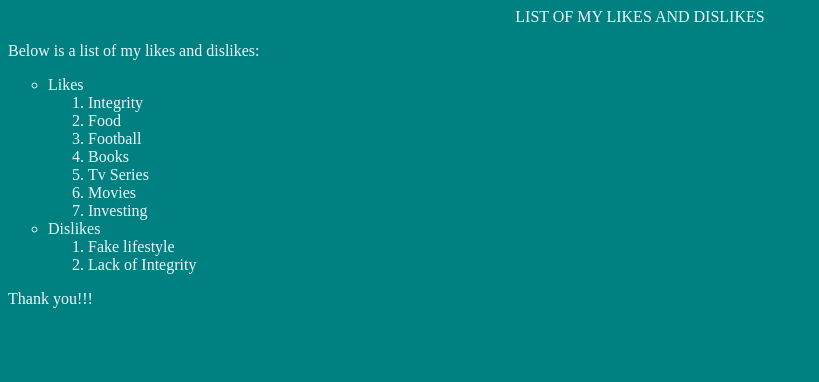
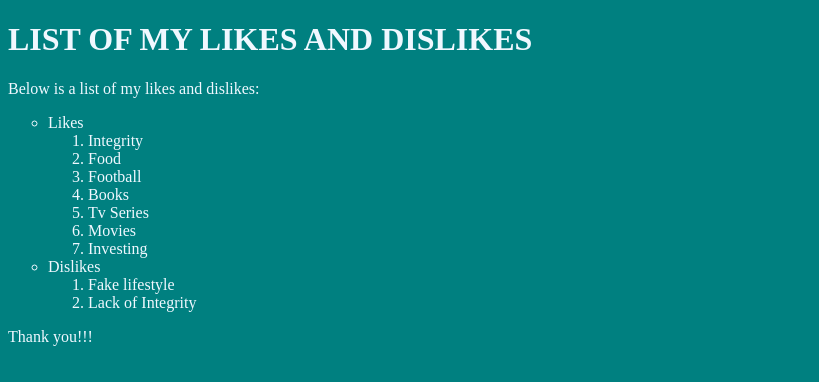
Before and after one commit to iambelloopeyemi/css-cascade-specificity-and-inheritance, a plain HTML site: page index.html in a window 1280 px wide. Shown: the whole page, without its empty margins (0-819 px from the left). Drawn offline with Linux system fonts and the light colour scheme.

Commit message:
refactor the project

```diff
--- a/index.html
+++ b/index.html
@@ -1,22 +1,21 @@
 <!DOCTYPE html>
 <html lang="en">
   <head>
-    <meta charset="UTF-8">
-    <meta http-equiv="X-UA-Compatible" content="IE=edge">
-    <meta name="viewport" content="width=device-width, initial-scale=1.0">
+    <meta charset="UTF-8" />
+    <meta http-equiv="X-UA-Compatible" content="IE=edge" />
+    <meta name="viewport" content="width=device-width, initial-scale=1.0" />
     <title>CSS Cascade, Specificity and Inheritance</title>
-    <link rel="stylesheet" href="./style.css">
+    <link rel="stylesheet" href="./style.css" />
   </head>
   <body>
-    <header>
-        list of my likes and dislikes
-    </header>
+    <h1>list of my likes and dislikes</h1>
 
     <section>
       <p>Below is a list of my likes and dislikes:</p>
 
       <ul class="first_class-list-style">
-            <li>Likes
+        <li>
+          Likes
           <ol id="first_id-list-style">
             <li>Integrity</li>
             <li>Food</li>
@@ -27,7 +26,9 @@
             <li>Investing</li>
           </ol>
         </li>
-            <li>Dislikes
+
+        <li>
+          Dislikes
           <ol id="first_id-list-style">
             <li>Fake lifestyle</li>
             <li>Lack of Integrity</li>
@@ -36,9 +37,6 @@
       </ul>
     </section>
 
-    <footer>
-        Thank you!!!
-    </footer>
-
+    <footer>Thank you!!!</footer>
   </body>
 </html>
--- a/style.css
+++ b/style.css
@@ -1,17 +1,16 @@
-body{
-    background-color: teal;
-    color: aliceblue;
+body {
+  background-color: teal;
+  color: aliceblue;
 }
 
-header{
-    text-transform: uppercase;
-    text-align: center;
+h1 {
+  text-transform: uppercase;
 }
 
-.first_class-list-style{
-    list-style-type: circle;
+.first_class-list-style {
+  list-style-type: circle;
 }
 
-#first_id-list-style{
-    list-style-position: inherit;
+#first_id-list-style {
+  list-style-position: inherit;
 }
```
Lines whose indentation alone changed are shown as unchanged.
